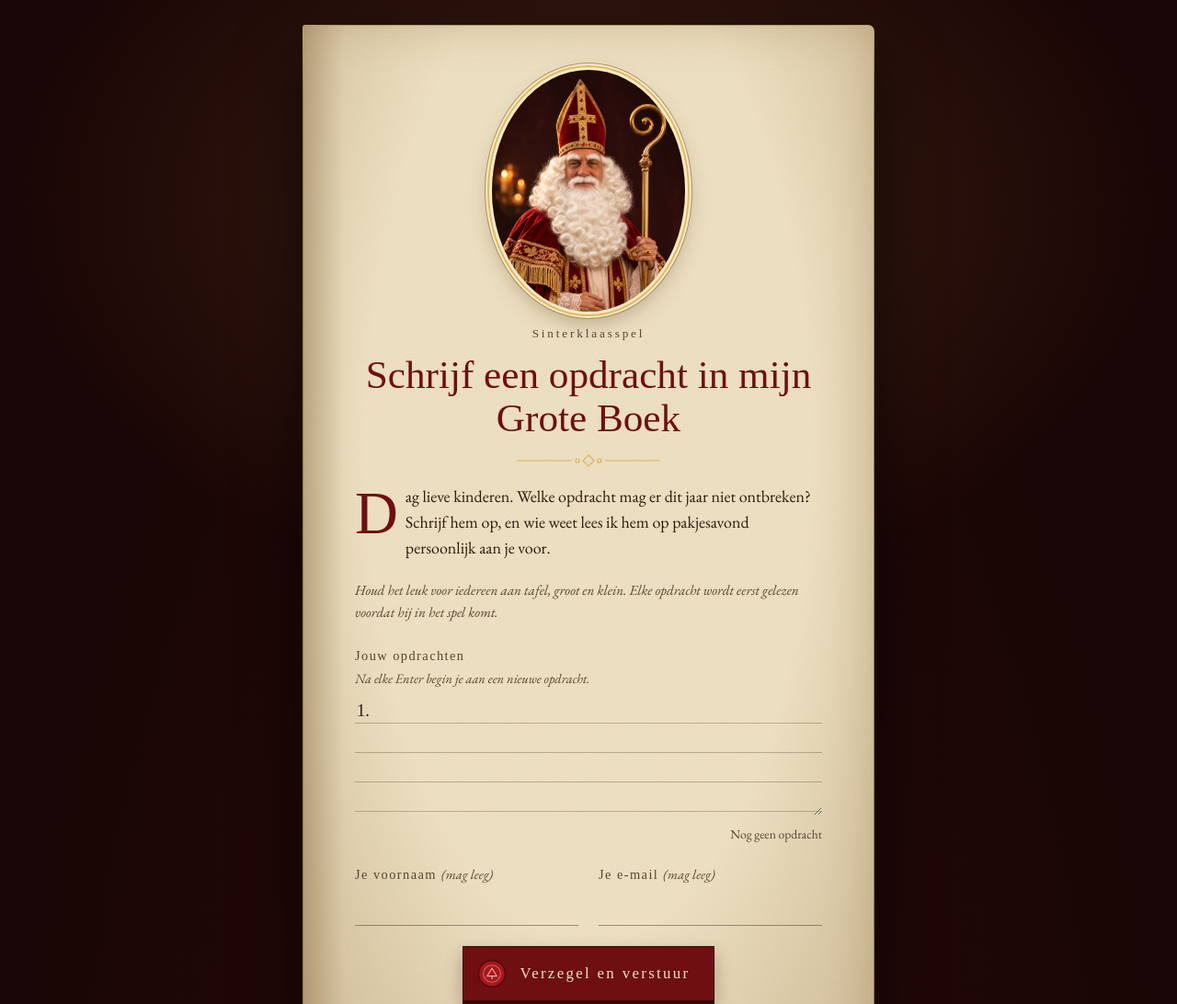
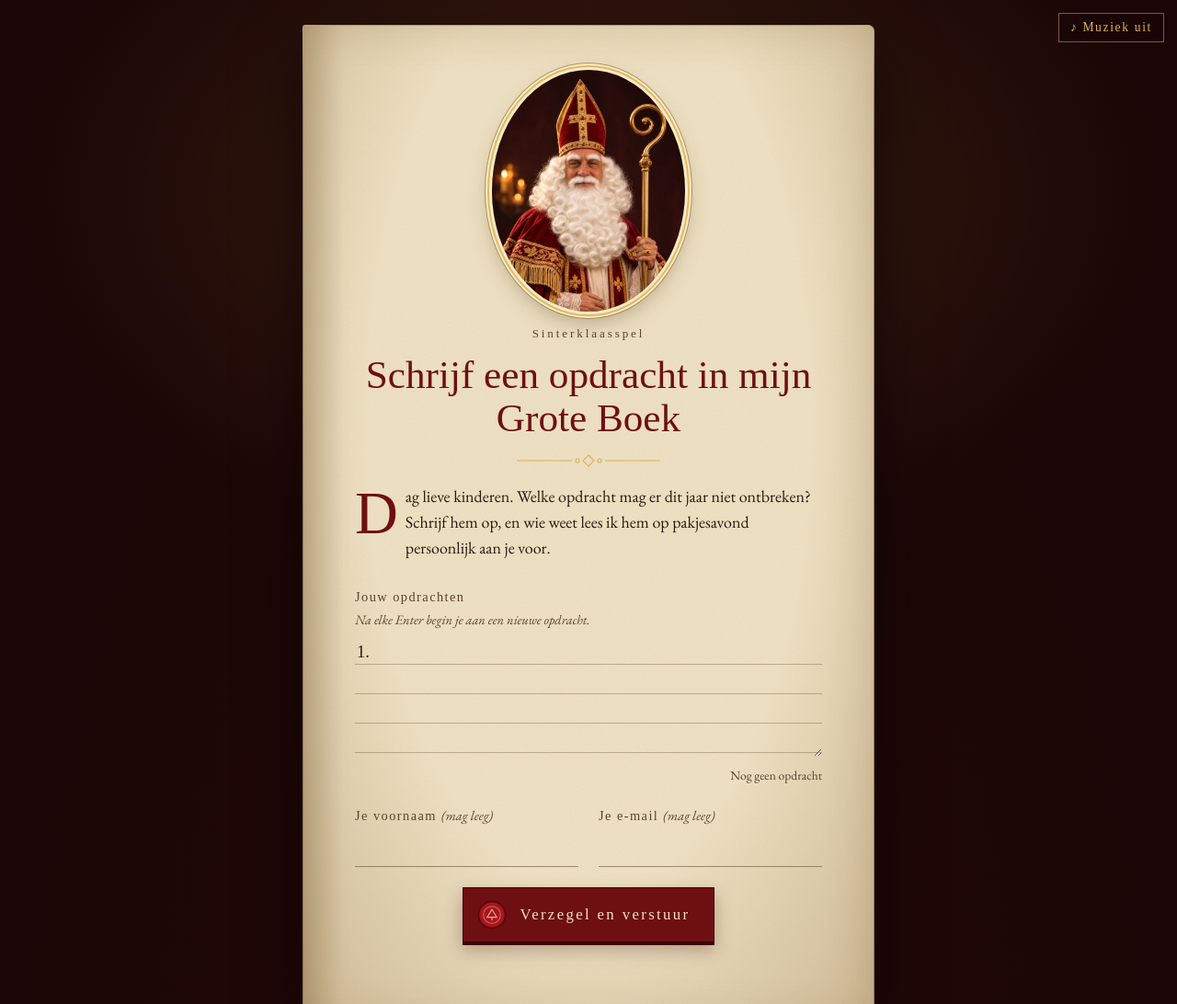
Before and after one commit to spacerund/sinterklaasspel, a plain HTML site: page index.html in a window 1280 px wide. Shown: the top 1092 px of the page at 92% size. Drawn offline with nearby package versions, Linux system fonts and the light colour scheme; a web font is replaced by a local one.

Commit message:
Teaser: Suno-track met muziek-aan/uit-knop, regelzin eruit
Co-Authored-By: Claude Opus 5.5 <noreply@anthropic.com>

```diff
--- a/index.html
+++ b/index.html
@@ -65,12 +65,11 @@
     font-size: clamp(1.9rem, 7vw, 2.7rem); line-height: 1.1; margin: .25em 0 .35em;
   }
   .sier { display: block; width: 160px; height: 14px; margin: 0 auto 18px; color: var(--goud); }
-  .intro { margin: 0 0 1.2em; }
+  .intro { margin: 0 0 1.6em; }
   .intro::first-letter {
     font-family: "IM Fell English", serif; float: left; font-size: 3.6em; line-height: .82;
     padding: 6px 8px 0 0; color: var(--leer);
   }
-  .regels { font-style: italic; color: var(--inkt-zacht); font-size: .95rem; margin: 0 0 1.6em; }
 
   /* ---------- formulier als inkt op papier ---------- */
   form { display: grid; gap: 22px; }
@@ -191,8 +190,6 @@
 
     <div id="formulierdeel">
       <p class="intro">Dag lieve kinderen. Welke opdracht mag er dit jaar niet ontbreken? Schrijf hem op, en wie weet lees ik hem op pakjesavond persoonlijk aan je voor.</p>
-      <p class="regels">Houd het leuk voor iedereen aan tafel, groot en klein. Elke opdracht wordt eerst gelezen voordat hij in het spel komt.</p>
-
       <form id="formulier" novalidate>
         <div>
           <label for="opdracht">Jouw opdrachten</label>
@@ -239,7 +236,7 @@
 <script>
   // ---- instellingen ----
   const INZEND_URL = '';           // Google Apps Script web-app URL (volgt)
-  const MUZIEK_URL = '';           // bijv. 'audio/grote-boek.mp3' zodra Daniels Suno-nummer er is
+  const MUZIEK_URL = 'audio/grote-boek.mp3'; // Daniels Suno-nummer 'Jazz Combo Improvisation'
 
   // ---- boek openslaan ----
   const boek = document.getElementById('boek');
@@ -353,14 +350,31 @@
     opdracht.focus();
   });
 
-  // ---- muziek (Daniels Suno-nummer) ----
+  // ---- muziek (Daniels Suno-nummer): start zo snel als de browser toestaat, knop om te dempen ----
   if (MUZIEK_URL) {
     const knopM = document.getElementById('muziek'), bron = document.getElementById('muziekbron');
-    bron.src = MUZIEK_URL; bron.volume = 0.5; knopM.hidden = false;
-    knopM.addEventListener('click', () => {
-      if (bron.paused) { bron.play(); knopM.setAttribute('aria-pressed', 'true'); knopM.innerHTML = '&#9834; Muziek uit'; }
-      else { bron.pause(); knopM.setAttribute('aria-pressed', 'false'); knopM.innerHTML = '&#9834; Muziek'; }
+    let gedempt = false;
+    try { gedempt = localStorage.getItem('gb-muziek') === 'uit'; } catch {}
+    bron.src = MUZIEK_URL; bron.preload = 'auto'; bron.volume = 0.45; knopM.hidden = false;
+    const toon = () => {
+      knopM.setAttribute('aria-pressed', String(!gedempt));
+      knopM.innerHTML = gedempt ? '&#9834; Muziek aan' : '&#9834; Muziek uit';
+    };
+    const speel = () => { if (!gedempt && bron.paused) bron.play().catch(() => {}); };
+    toon();
+    // eerst proberen meteen te spelen; anders bij de eerste tik, klik of toets
+    speel();
+    const eersteKeer = () => { speel(); ['pointerdown', 'keydown', 'touchstart'].forEach(t => removeEventListener(t, eersteKeer, true)); };
+    ['pointerdown', 'keydown', 'touchstart'].forEach(t => addEventListener(t, eersteKeer, true));
+    knopM.addEventListener('click', e => {
+      e.stopPropagation();
+      gedempt = !gedempt;
+      try { localStorage.setItem('gb-muziek', gedempt ? 'uit' : 'aan'); } catch {}
+      if (gedempt) bron.pause(); else bron.play().catch(() => {});
+      toon();
     });
+    // pauzeren als de pagina op de achtergrond staat
+    document.addEventListener('visibilitychange', () => { if (document.hidden) bron.pause(); else speel(); });
   }
 </script>
 </body>
```
Also changed, not shown: 1 other file.
